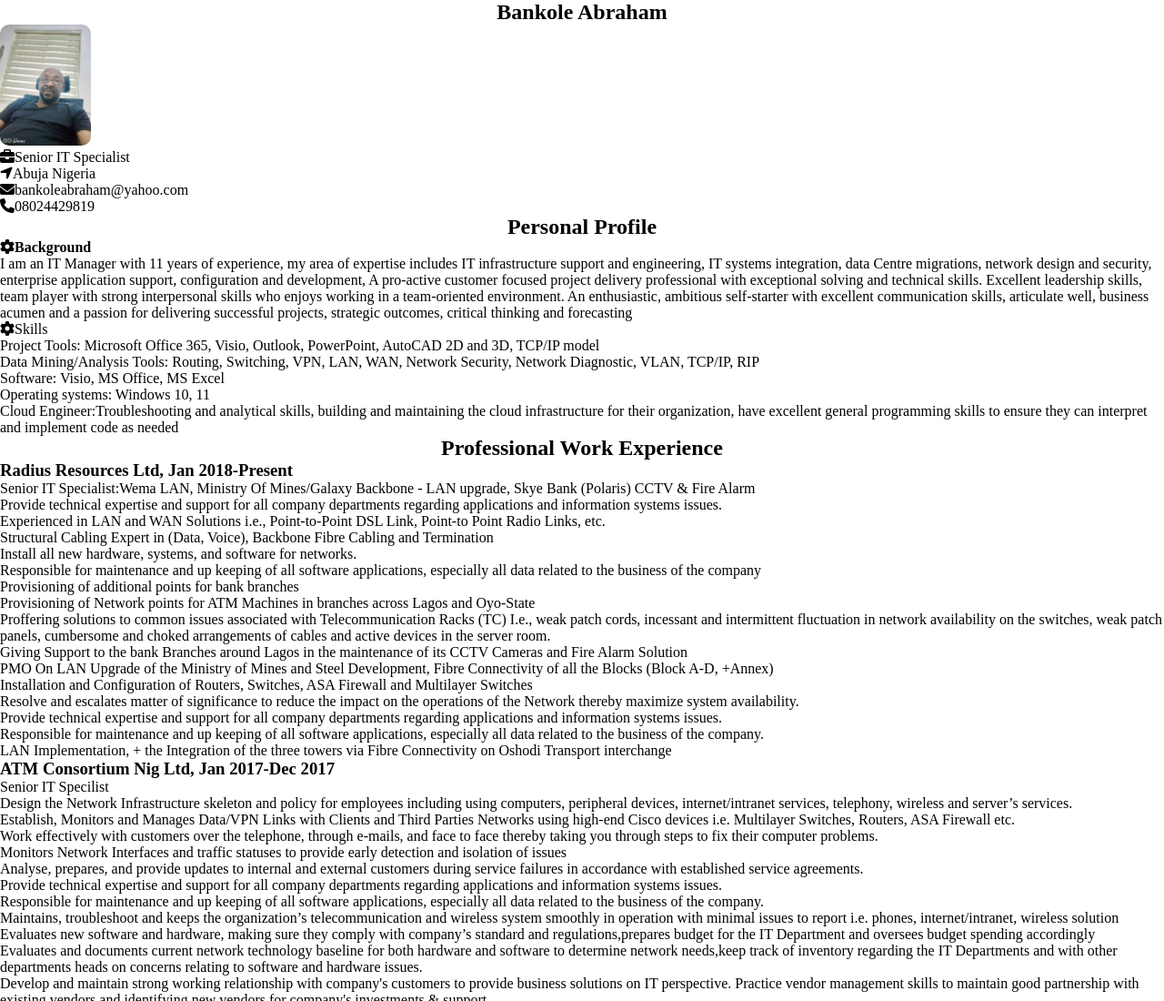
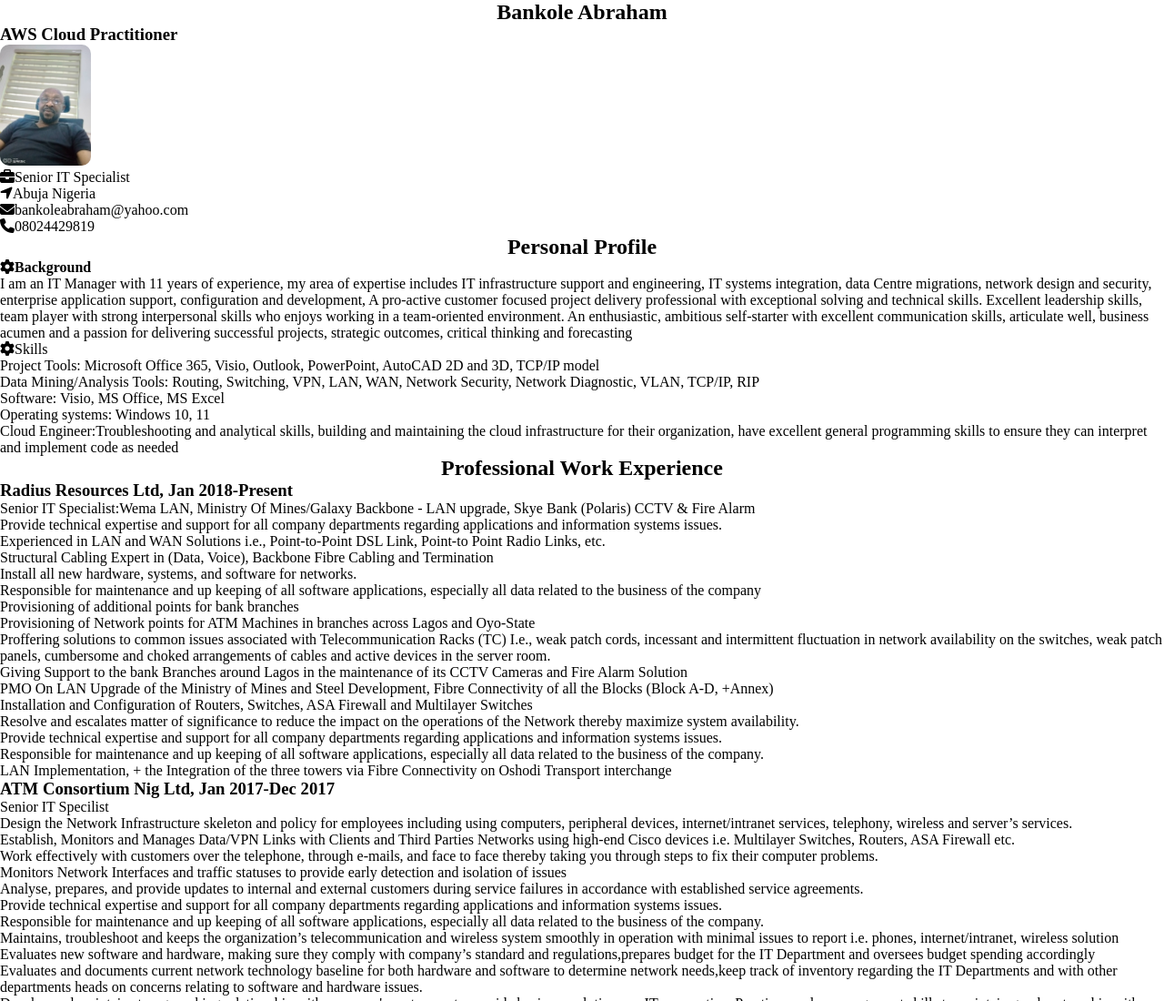
Before and after one commit to Bankolemoh/AWS-Project-1, a plain HTML site: page Resume-Bankole/My Resume-Bankole Abraham.html in a window 1280 px wide. Shown: the top 1100 px of the page at 91% size. Drawn offline with Linux system fonts and the light colour scheme.

Commit message:
Update My Resume-Bankole Abraham.html

```diff
--- a/Resume-Bankole/My Resume-Bankole Abraham.html
+++ b/Resume-Bankole/My Resume-Bankole Abraham.html
@@ -15,6 +15,7 @@
     </style>
 </head>
 <h2 id="center">Bankole Abraham</h2>
+    <h3>AWS Cloud Practitioner</h3>
 <body>
     <main>
         <section class="left">
```
